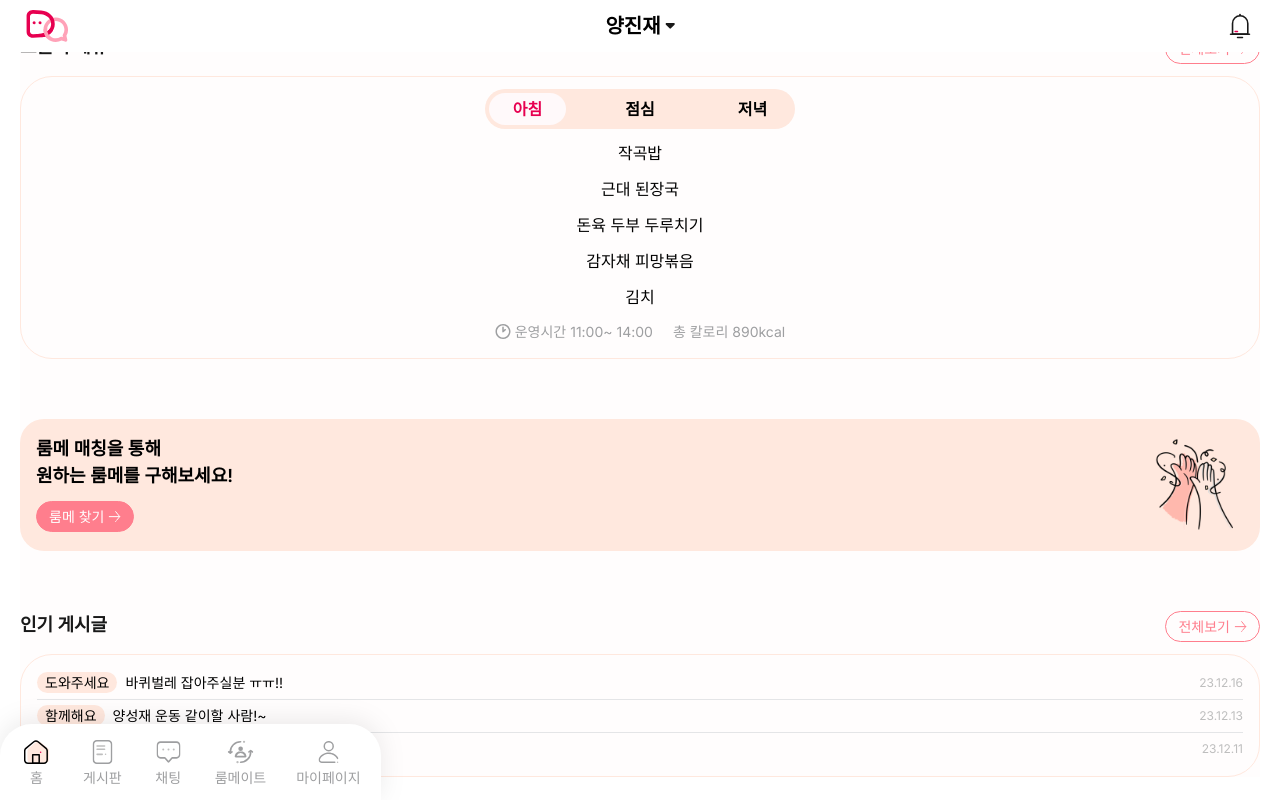
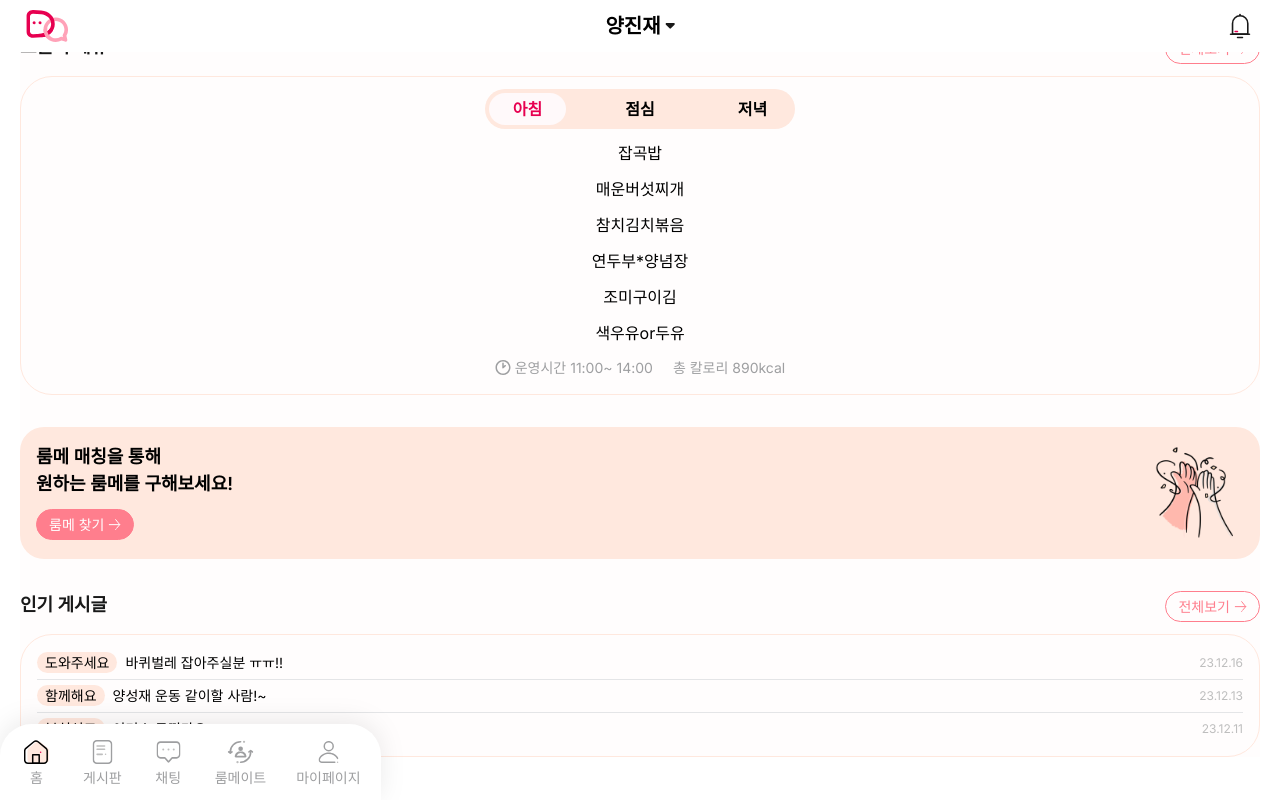
Before and after one commit to dormitoryFamilies/fe-project, a Next.js app in the folder dormitory-families-fe/: page /home in a window 1280 px wide. Built offline with nearby package versions, Linux system fonts and the light colour scheme.

Commit message:
feat: 더미데이터로 기능 구현
더미데이터로 기능 구현

```diff
--- a/dormitory-families-fe/src/app/(main)/home/page.tsx
+++ b/dormitory-families-fe/src/app/(main)/home/page.tsx
@@ -9,7 +9,7 @@ const Home = () => {
     return (
         <div className="bg-background mx-5">
             <div className="h-[33px]"/>
-            <div className="flex flex-col gap-y-[60px]">
+            <div className="flex flex-col gap-y-8">
                 <div>
                     <div className="flex justify-between">
                         <div className="text-black text-h3 font-bold">오늘의 메뉴</div>
--- a/dormitory-families-fe/src/components/home/HomeMenu.tsx
+++ b/dormitory-families-fe/src/components/home/HomeMenu.tsx
@@ -1,17 +1,24 @@
 'use client'
 import HomeMenuFilter from "@/components/home/HomeMenuFilter";
+import {useRecoilState} from "recoil";
+import {homeMenuFilterState} from "@/recoil/atom";
+import {ALL_MENU} from "@/utils/home/AllMenu";
 
 const HomeMenu = () => {
+    const [state, setState] = useRecoilState<'breakfast' | 'lunch' | 'dinner'>(homeMenuFilterState);
+
     return (
         <div className="flex flex-col mt-3 pb-4 gap-y-3 items-center rounded-[32px] border border-secondary">
             <HomeMenuFilter />
             {/*TODO: 데이터 추가 */}
             <div className="flex flex-col gap-y-3 items-center text-h4">
-                <div>작곡밥</div>
-                <div>근대 된장국</div>
-                <div>돈육 두부 두루치기</div>
-                <div>감자채 피망볶음</div>
-                <div>김치</div>
+                {
+                    ALL_MENU[state].map((menu)=>{
+                        return(
+                                <div>{menu}</div>
+                        )
+                    })
+                }
             </div>
             <div className="flex text-gray4 text-h5 gap-x-5">
                 <div className="flex items-center gap-x-1">
--- a/dormitory-families-fe/src/components/home/HomeMenuFilter.tsx
+++ b/dormitory-families-fe/src/components/home/HomeMenuFilter.tsx
@@ -1,11 +1,40 @@
+'use client'
+
+import {homeMenuFilterState} from "@/recoil/atom";
+import {useRecoilState} from "recoil";
+
 const HomeMenuFilter = () => {
+    const [state, setState] = useRecoilState<'breakfast' | 'lunch' | 'dinner'>(homeMenuFilterState);
+
     return (
         <div className="flex justify-evenly gap-x-[27px] bg-secondary h-[40px] rounded-full text-h4 font-semibold mt-3">
-            <button className="m-1 px-6 text-primary bg-primaryLight rounded-full font-semibold">
+            <button
+                onClick={() => setState('breakfast')}
+                className={
+                    state == 'breakfast'
+                        ? "m-1 px-6 text-primary bg-primaryLight rounded-full font-semibold"
+                        : "m-1 px-6"
+                }>
                 아침
             </button>
-            <button className="m-1 px-6">점심</button>
-            <button className="m-1 px-6">저녁</button>
+            <button
+                onClick={() => setState('lunch')}
+                className={
+                    state == 'lunch'
+                        ? "m-1 px-6 text-primary bg-primaryLight rounded-full font-semibold"
+                        : "m-1 px-6"
+                }>
+                점심
+            </button>
+            <button
+                onClick={() => setState('dinner')}
+                className={
+                    state == 'dinner'
+                        ? "m-1 px-6 text-primary bg-primaryLight rounded-full font-semibold"
+                        : "m-1 px-6"
+                }>
+                저녁
+            </button>
         </div>
     )
 }
--- a/dormitory-families-fe/src/recoil/atom.ts
+++ b/dormitory-families-fe/src/recoil/atom.ts
@@ -13,3 +13,9 @@ export const selectedDormitory = atom({
     key: 'selectedDormitory',
     default: '양진재',
 });
+
+//
+export const homeMenuFilterState = atom({
+    key: 'homeMenuFilterState',
+    default: 'breakfast',
+});
--- /dev/null
+++ b/dormitory-families-fe/src/utils/home/AllMenu.tsx
@@ -0,0 +1,8 @@
+import {MenuList} from "@/types/global";
+
+
+export const ALL_MENU: MenuList = {
+    breakfast: ['잡곡밥', '매운버섯찌개', '참치김치볶음', '연두부*양념장', '조미구이김', '색우유or두유'],
+    lunch: ['쑥갓유부우동', '김가루밥', '아쿠아돈까스', '콘샐러드', '단무지', '포기김치'],
+    dinner: ['잡곡밥', '청국장', '돈육가래떡찜', '아삭이쌈장무침', '봄동겉절이']
+}
```
Also changed, not shown: dormitory-families-fe/src/types/global.d.ts (+7 -0 lines).
